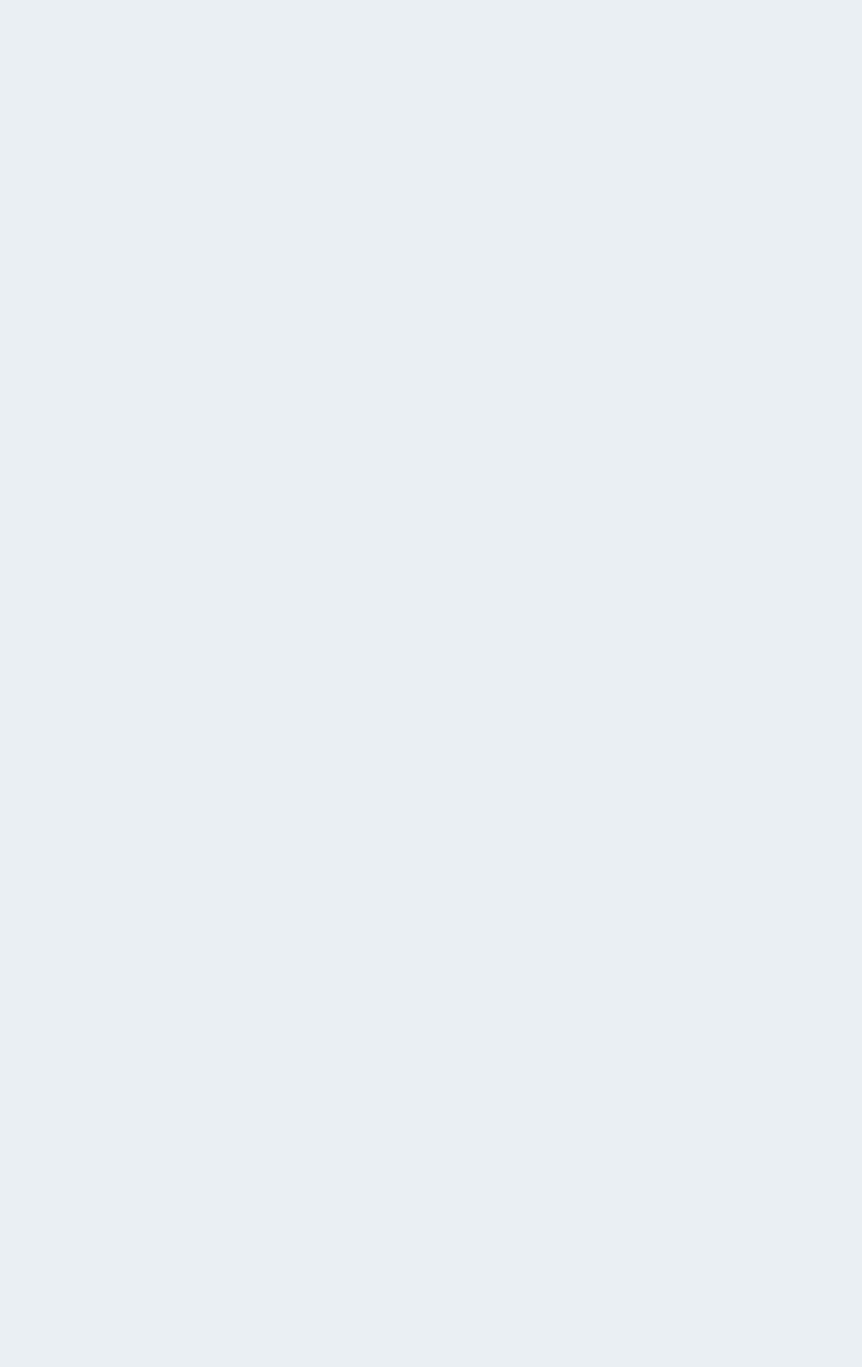
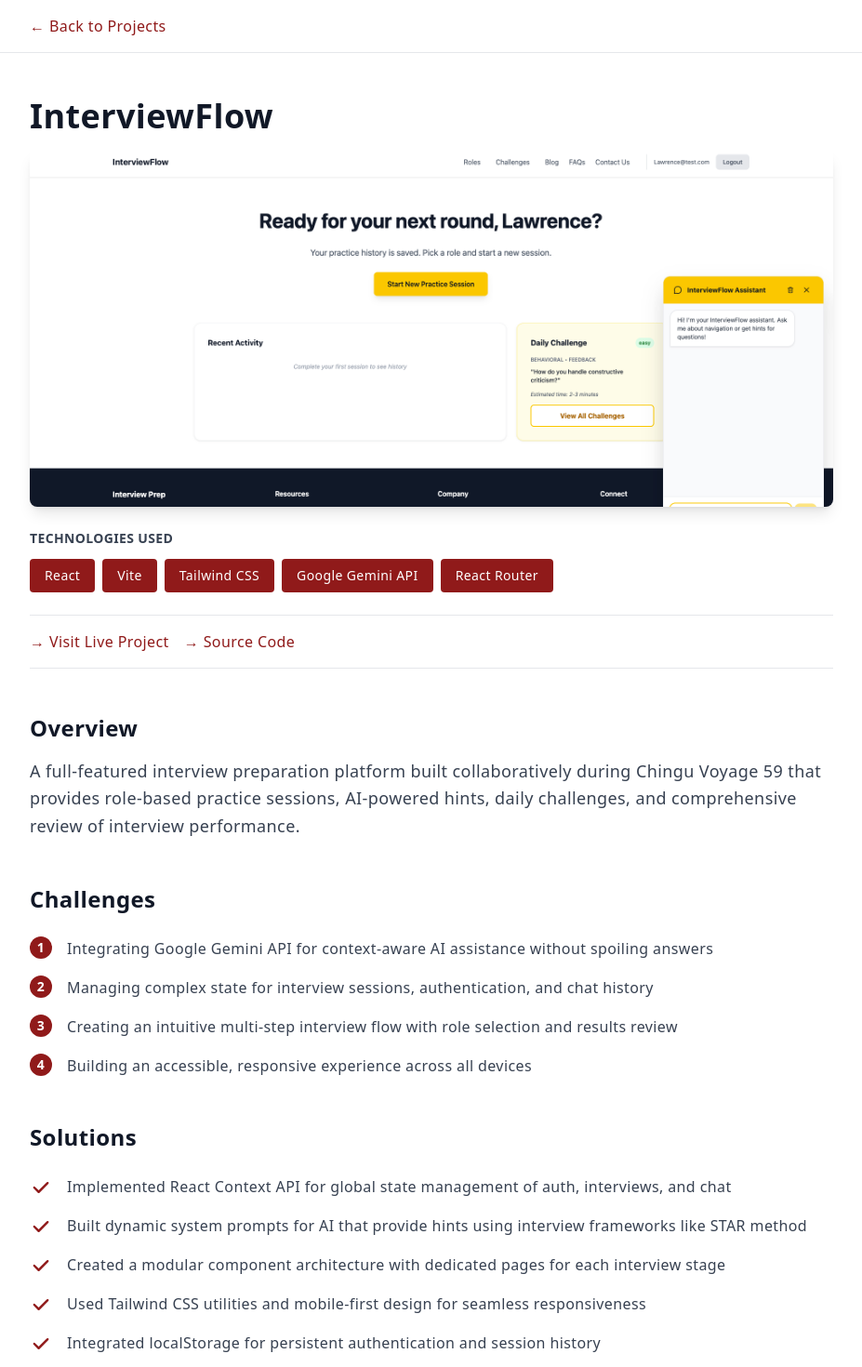
Before and after one commit to lawlawson/portfolio-july, a Next.js app: page /projects/interview-flow in a window 1280 px wide. Before the commit this address had no page. Shown: the top 1470 px of the page at 93% size, without its empty margins (176-1103 px from the left). Before the commit the page ends 800 px from the top, so only its background shows below. Built offline with nearby package versions, Linux system fonts and the light colour scheme.

Commit message:
updated with interviewflow project

```diff
--- a/data/projectsData.js
+++ b/data/projectsData.js
@@ -1,8 +1,46 @@
 import manage from '../public/assets/projects/manage.png';
 import preview from '../public/assets/projects/previewImg.png';
 import recipick from '../public/assets/projects/recipick.png';
+import interviewFlow from '../public/assets/projects/interview_flow.png';
 
 export const projectsData = [
+  {
+    id: 'interview-flow',
+    title: 'InterviewFlow',
+    description:
+      'A comprehensive AI-powered interview preparation platform that helps users practice role-specific technical interview questions with real-time guidance from Google Gemini.',
+    imageUrl: interviewFlow,
+    imageAlt:
+      'InterviewFlow platform showing interview practice session with questions and AI assistant',
+    url: 'https://interview-flow-sable.vercel.app/',
+    code: 'https://github.com/chingu-voyages/V59-tier2-team-22',
+    tools: [
+      'React',
+      'Vite',
+      'Tailwind CSS',
+      'Google Gemini API',
+      'React Router',
+    ],
+    caseStudy: {
+      overview:
+        'A full-featured interview preparation platform built collaboratively during Chingu Voyage 59 that provides role-based practice sessions, AI-powered hints, daily challenges, and comprehensive review of interview performance.',
+      challenges: [
+        'Integrating Google Gemini API for context-aware AI assistance without spoiling answers',
+        'Managing complex state for interview sessions, authentication, and chat history',
+        'Creating an intuitive multi-step interview flow with role selection and results review',
+        'Building an accessible, responsive experience across all devices',
+      ],
+      solutions: [
+        'Implemented React Context API for global state management of auth, interviews, and chat',
+        'Built dynamic system prompts for AI that provide hints using interview frameworks like STAR method',
+        'Created a modular component architecture with dedicated pages for each interview stage',
+        'Used Tailwind CSS utilities and mobile-first design for seamless responsiveness',
+        'Integrated localStorage for persistent authentication and session history',
+      ],
+      results:
+        'Deployed on Vercel with 20 randomized questions per session, real-time progress tracking, 3-session history storage, AI chatbot assistance, and daily challenges with full question reviews',
+    },
+  },
   {
     id: 'recipick',
     title: 'ReciPick',
```
Also changed, not shown: public/assets/projects/interview_flow.png (added).
